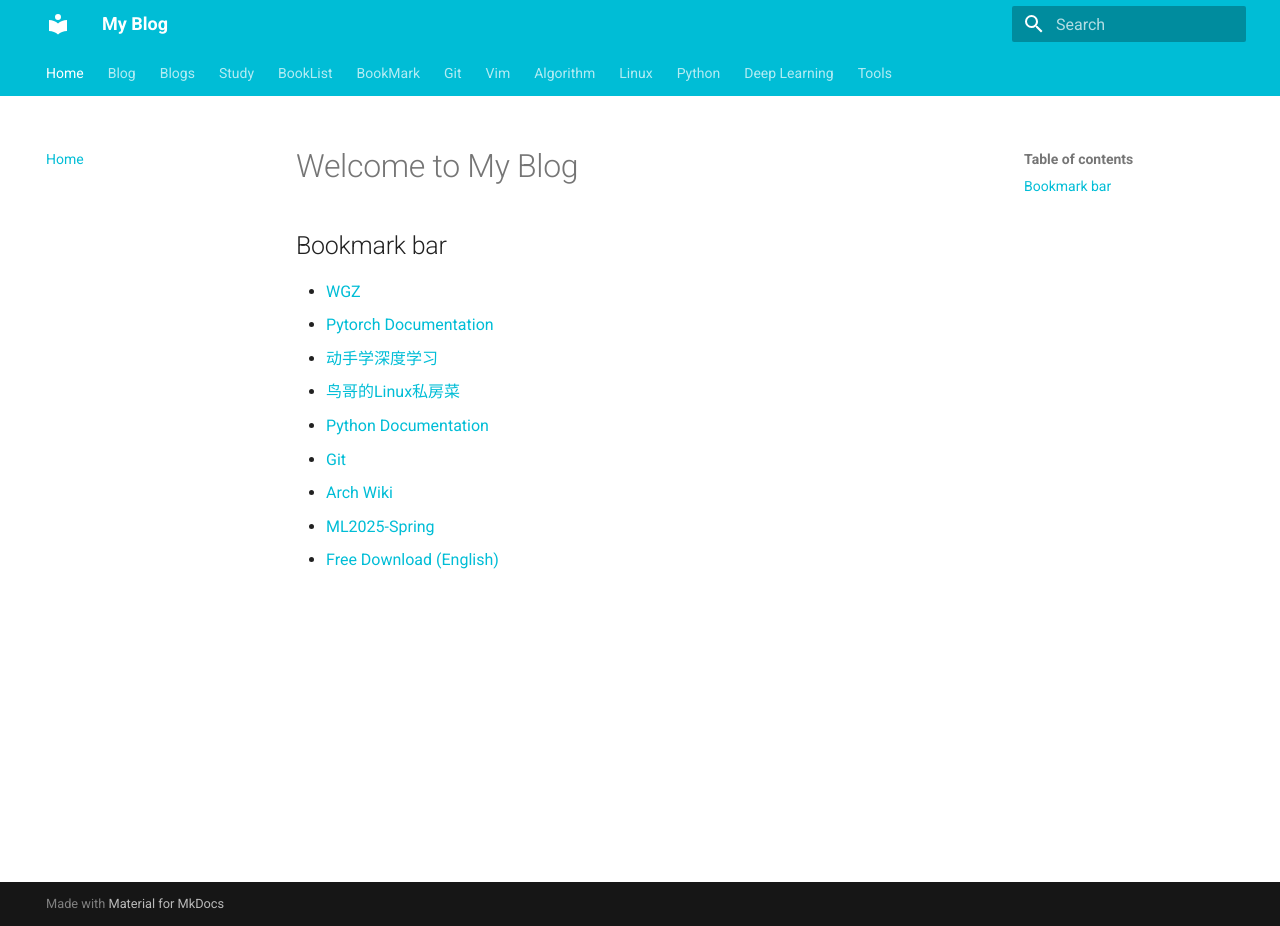
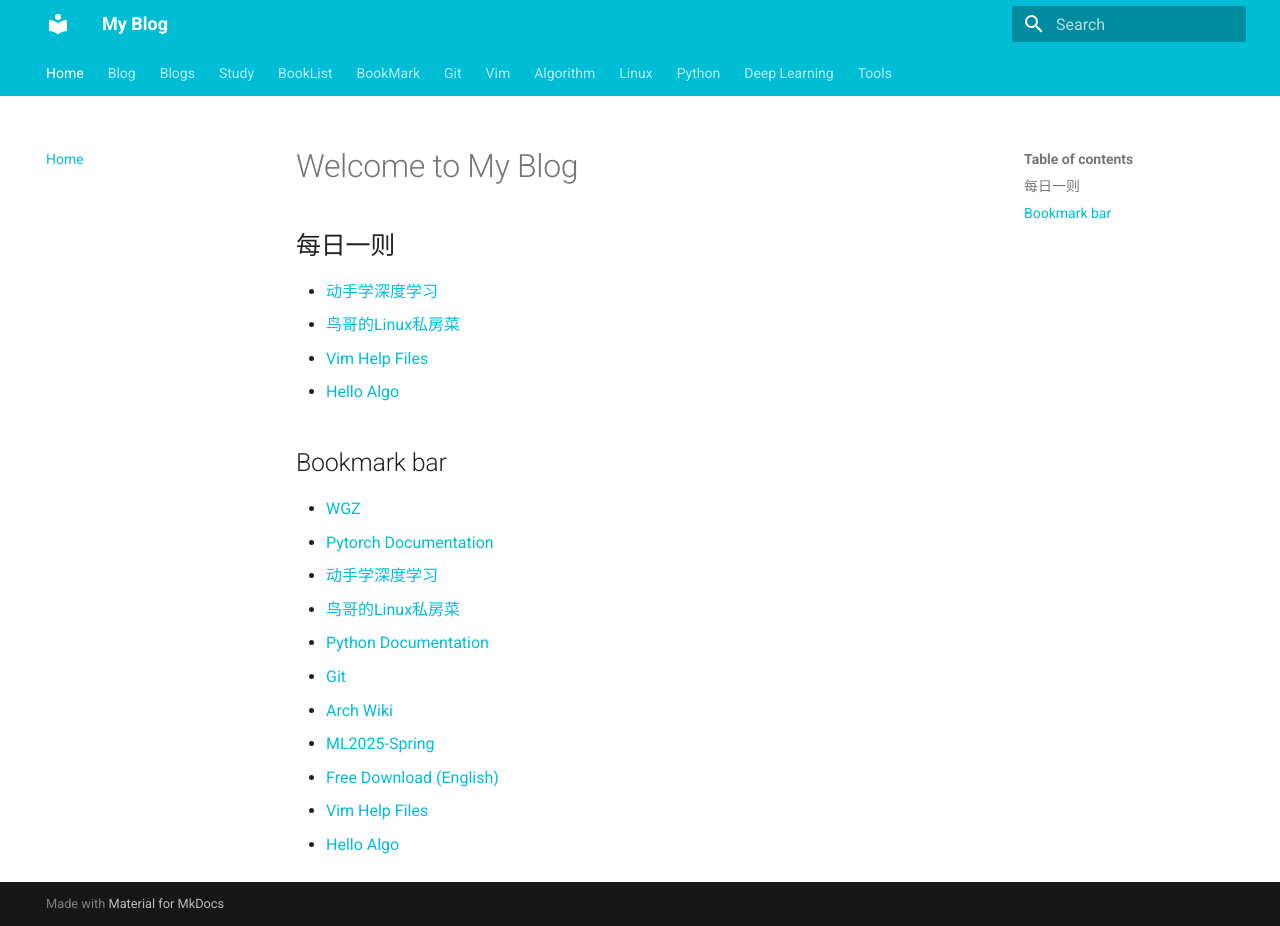
Before and after one commit to WGZ-W/wgz-w.github.io, an MkDocs documentation site: the page built from docs/index.md, in a window 1280 px wide and 926 px high. Built offline with MkDocs 1.6.1 and Material for MkDocs 9.7.7, drawn with Linux system fonts in a browser that asks for light colours.

Commit message:
Update index.md

```diff
--- a/docs/index.md
+++ b/docs/index.md
@@ -1,5 +1,10 @@
 # Welcome to My Blog
 
+## 每日一则
+- [动手学深度学习](https://zh.d2l.ai/)
+- [鸟哥的Linux私房菜](https://linux.vbird.org/)
+- [Vim Help Files](https://vimhelp.org)
+- [Hello Algo](https://www.hello-algo.com)
 
 ## Bookmark bar
 - [WGZ](https://wgz-w.github.io/)
@@ -11,3 +16,5 @@
 - [Arch Wiki](https://wiki.archlinux.org/title/Main_page)
 - [ML2025-Spring](https://speech.ee.ntu.edu.tw/~hylee/ml/2025-spring.php)
 - [Free Download (English)](https://oceanofpdf.com/)
+- [Vim Help Files](https://vimhelp.org)
+- [Hello Algo](https://www.hello-algo.com)
```
